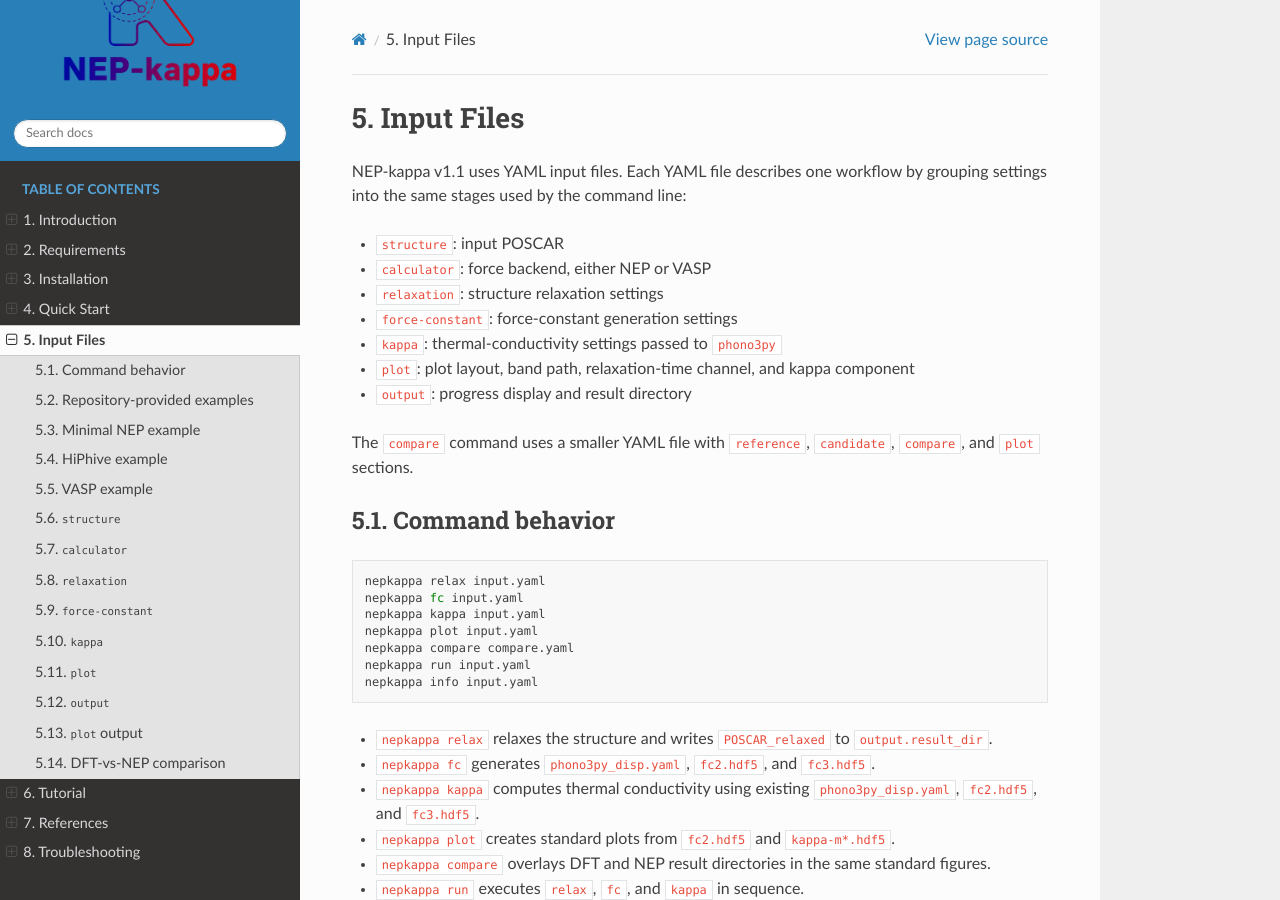
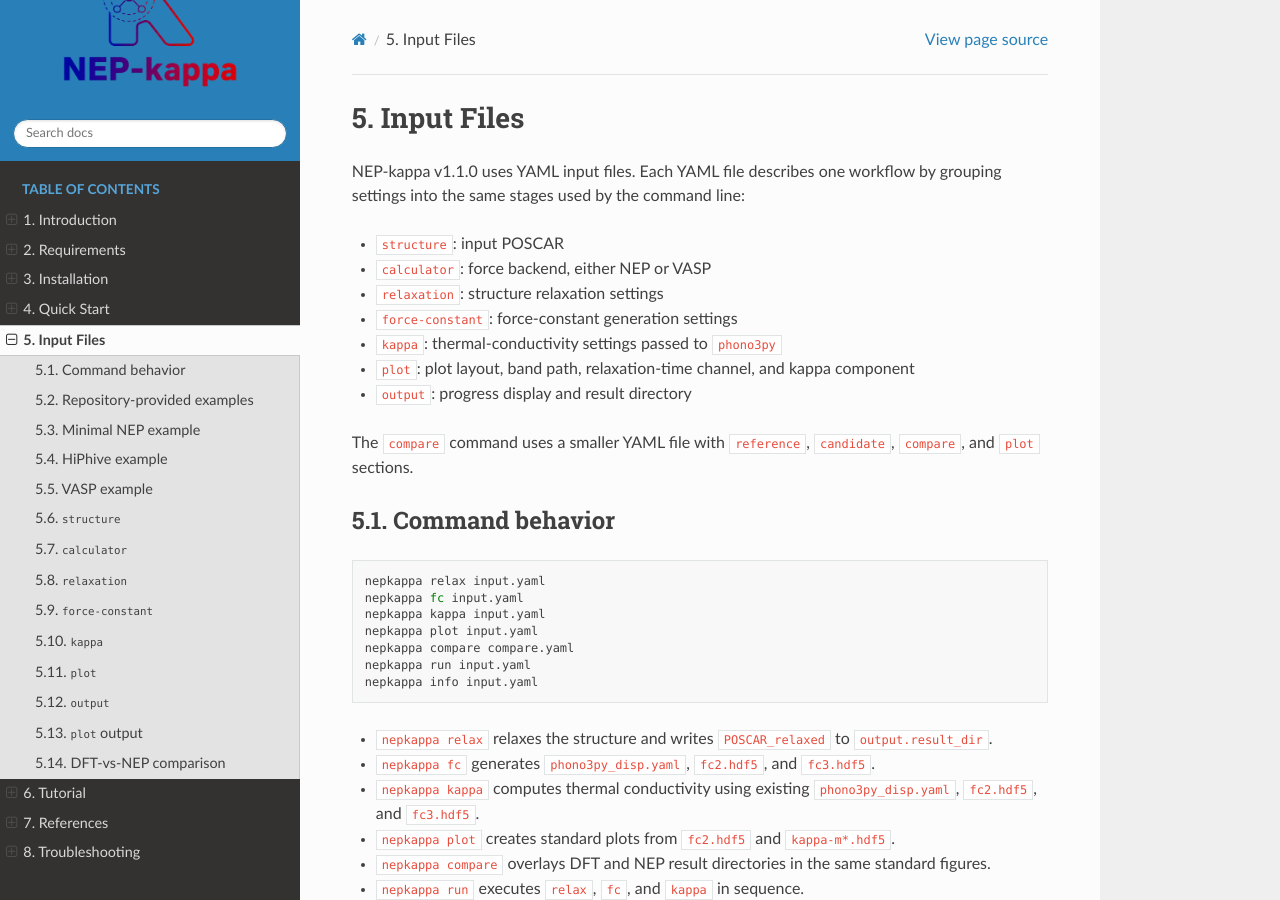
Before and after one commit to lyushisyan/NEP-kappa, a Sphinx documentation site: the page built from docs/source/input_files.rst, in a window 1280 px wide and 900 px high. Built offline with Sphinx 7.4.7 and the Read the Docs theme 3.1.0, drawn with Linux system fonts in a browser that asks for light colours.

Commit message:
Prepare NEP-kappa v1.1.0 release

```diff
--- a/docs/source/conf.py
+++ b/docs/source/conf.py
@@ -12,7 +12,7 @@ sys.path.insert(0, os.path.abspath("../.."))
 project = "NEP-kappa"
 copyright = "2026, Shixian Liu, Fei Yin"
 author = "Shixian Liu, Fei Yin"
-release = "v1.1"
+release = "v1.1.0"
 
 # -- General configuration ---------------------------------------------------
 
--- a/docs/source/input_files.rst
+++ b/docs/source/input_files.rst
@@ -1,7 +1,7 @@
 Input Files
 ===========
 
-NEP-kappa v1.1 uses YAML input files. Each YAML file describes one workflow by
+NEP-kappa v1.1.0 uses YAML input files. Each YAML file describes one workflow by
 grouping settings into the same stages used by the command line:
 
 - ``structure``: input POSCAR
```
